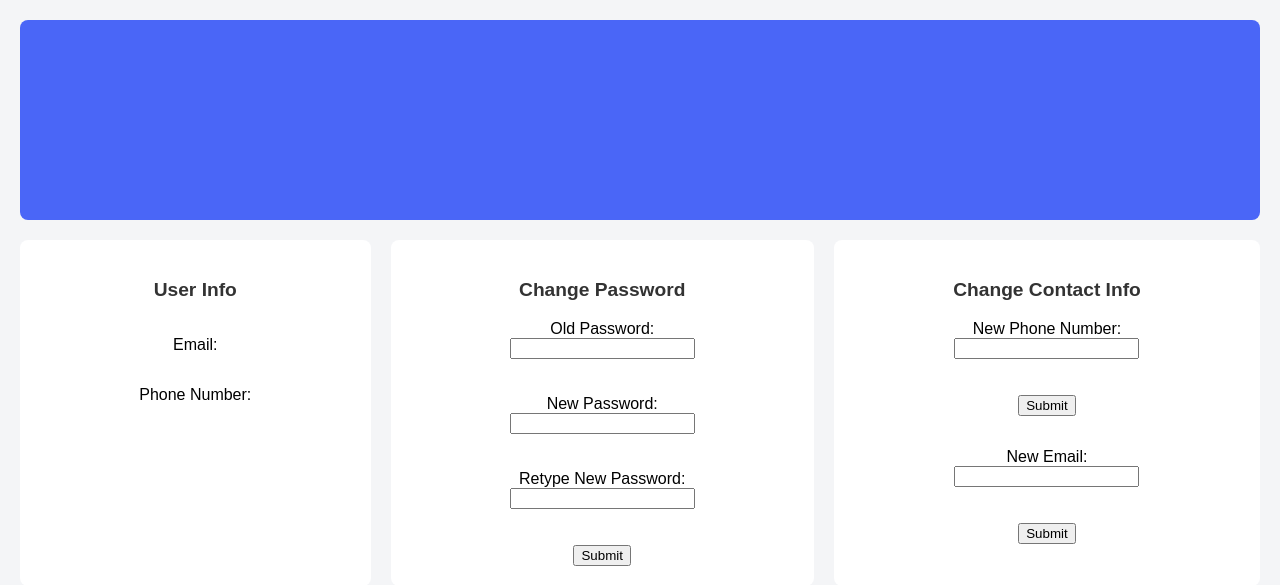
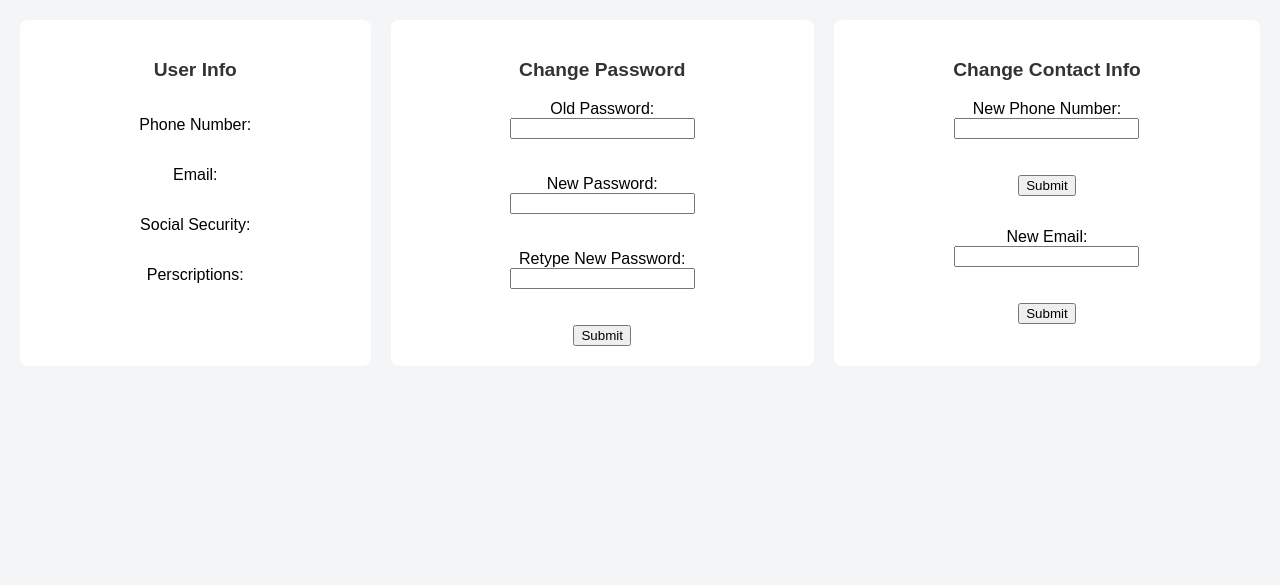
Before and after one commit to kxvalencia/capstone, a PHP site: page /settings.php in a window 1280 px wide. Shown: the part 94-679 px from the top of the page. Run offline with PHP 8.4, Linux system fonts and the light colour scheme.

Commit message:
Update settings.php

```diff
--- a/settings.php
+++ b/settings.php
@@ -34,14 +34,14 @@
 
 
     <div class="mainBody">
-    <div class="header1">
 
-    </div>
     <div class="followingWrapper">
       <div class="card">
         <h3>User Info</h3>
+        <p>Phone Number:</p>
         <p>Email:</p>
-        <p>Phone Number:</p>
+        <p>Social Security:</p>
+        <p>Perscriptions:</p>
       </div>
       <div class="card">
         <h3>Change Password</h3>
@@ -65,6 +65,6 @@
       </div>
 
     </div>
-  </div>
+    </div>
 
 </html>
```
